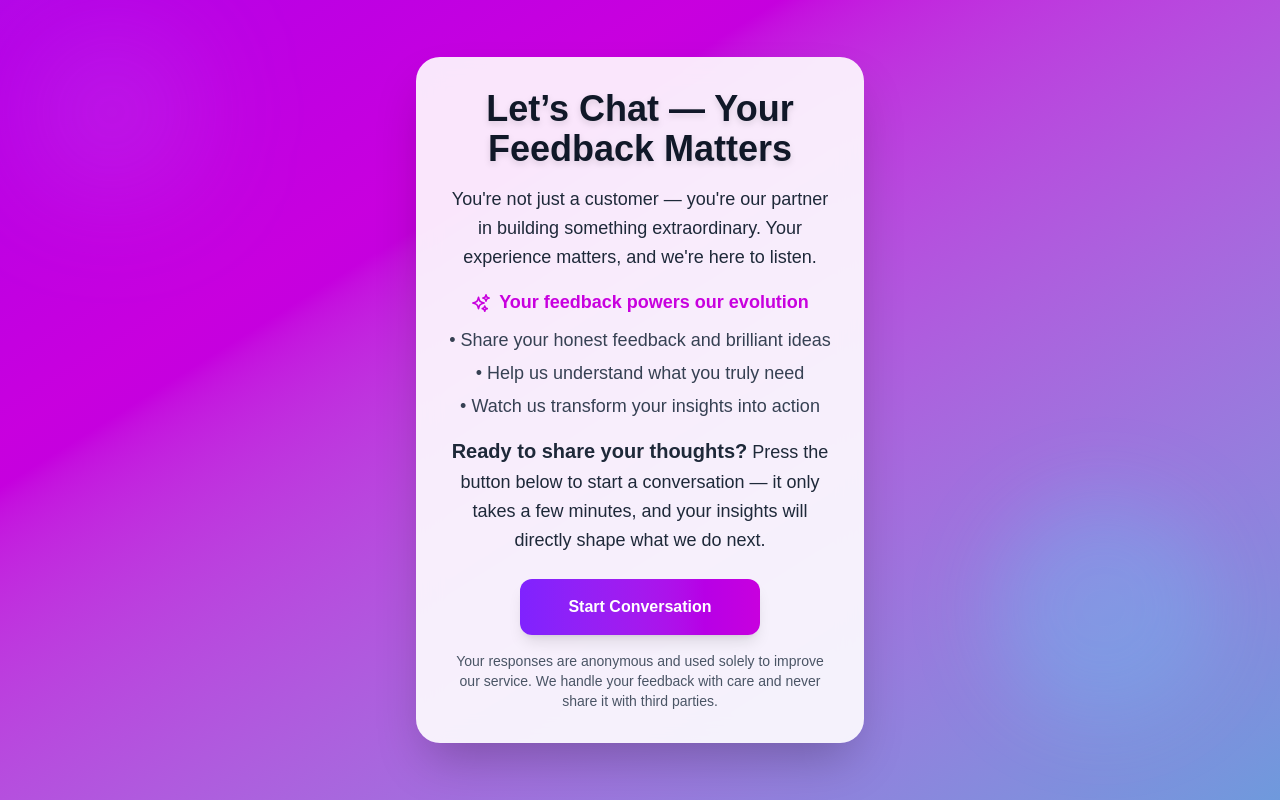
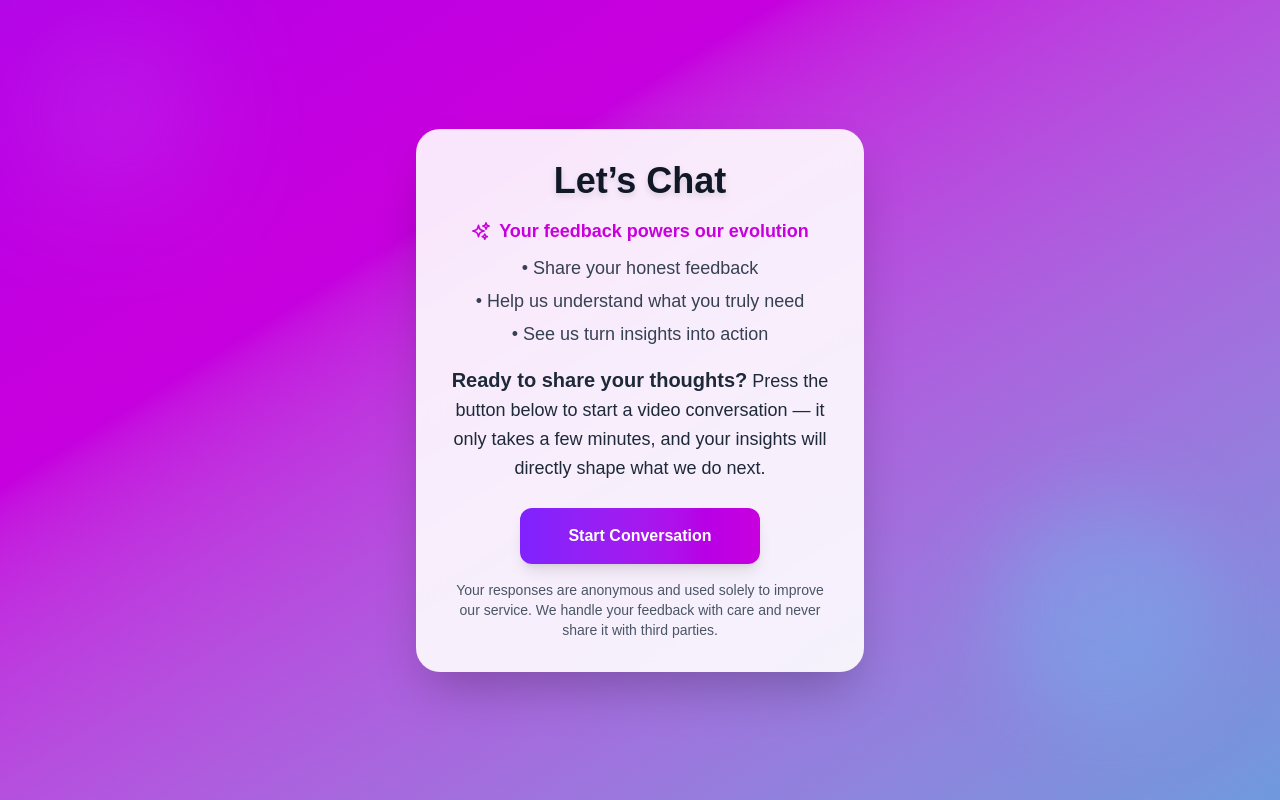
Before and after one commit to damienwarren-blip/video-coach, a Next.js app: page /pilot_zs in a window 1280 px wide. Built offline with nearby package versions, Linux system fonts and the light colour scheme.

Commit message:
Update page.js

```diff
--- a/app/pilot_zs/page.js
+++ b/app/pilot_zs/page.js
@@ -32,13 +32,8 @@ export default function CustomerFeedback() {
           <>
             {/* Header */}
             <h1 className="text-3xl sm:text-4xl font-bold mb-4 text-gray-900 drop-shadow-md">
-              Let’s Chat — Your Feedback Matters
+              Let’s Chat
             </h1>
-
-            {/* Intro copy */}
-            <p className="text-gray-800 mb-4 text-base sm:text-lg leading-relaxed">
-              You're not just a customer — you're our partner in building something extraordinary. Your experience matters, and we're here to listen.
-            </p>
 
             {/* Feedback powers our evolution section */}
             <div className="text-gray-800 mb-4 text-base sm:text-lg leading-relaxed">
@@ -51,15 +46,15 @@ export default function CustomerFeedback() {
                 </span>
               </div>
               <ul className="space-y-1 text-gray-700">
-                <li>• Share your honest feedback and brilliant ideas</li>
+                <li>• Share your honest feedback</li>
                 <li>• Help us understand what you truly need</li>
-                <li>• Watch us transform your insights into action</li>
+                <li>• See us turn insights into action</li>
               </ul>
             </div>
 
             {/* Call to Action */}
             <p className="text-gray-800 mb-6 text-base sm:text-lg leading-relaxed">
-              <strong className="text-lg sm:text-xl">Ready to share your thoughts?</strong> Press the button below to start a conversation — it only takes a few minutes, and your insights will directly shape what we do next.
+              <strong className="text-lg sm:text-xl">Ready to share your thoughts?</strong> Press the button below to start a video conversation — it only takes a few minutes, and your insights will directly shape what we do next.
             </p>
 
             {/* Start button */}
```
